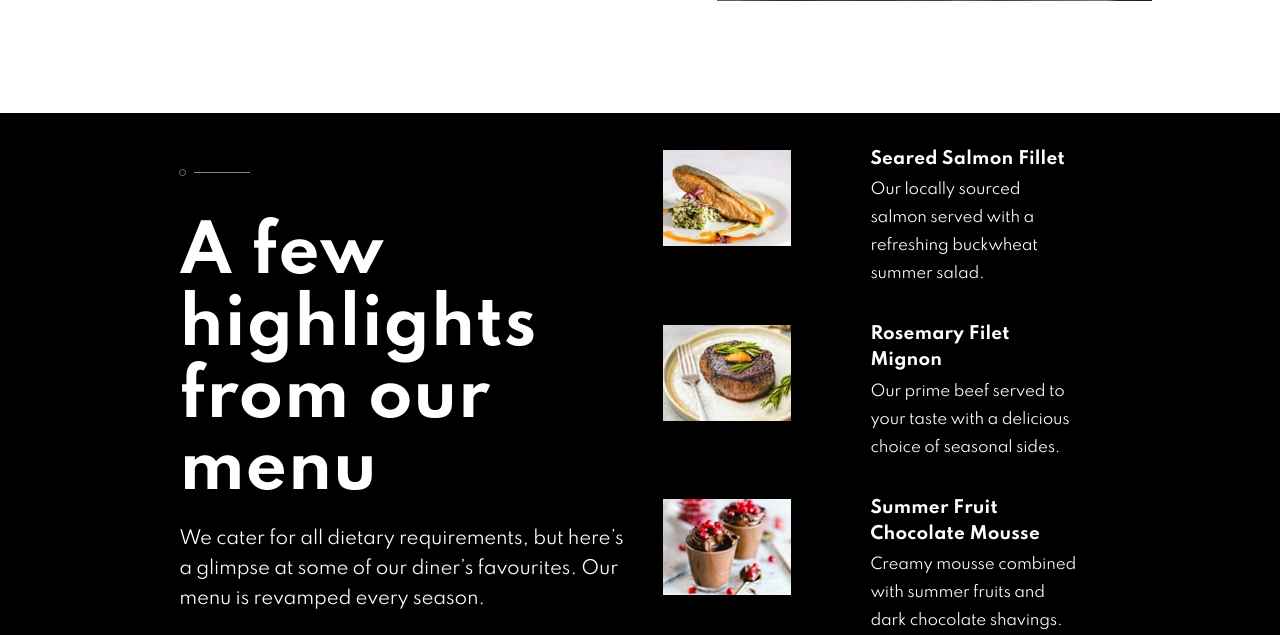
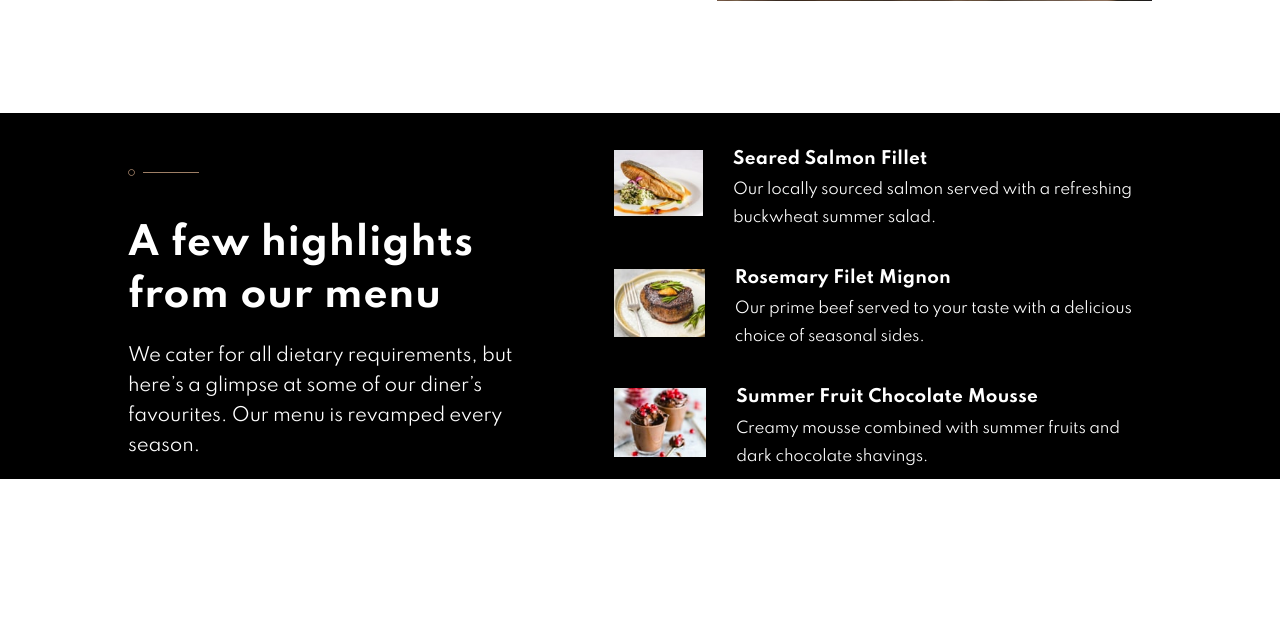
Before and after one commit to Testing-Sites/Dine, a PHP site: page / in a window 1280 px wide. Shown: the part 2023-2658 px from the top of the page. After the commit the page ends 2502 px from the top, so only its background shows below. Run offline with PHP 8.4, Linux system fonts and the light colour scheme.

Commit message:
added better responive design for highlights in large devices

```diff
--- a/css/styles.css
+++ b/css/styles.css
@@ -258,6 +258,11 @@ header {
   }
 
   /* higlights */
+  .highlights {
+    padding-top: 40px;
+    padding-bottom: 96px;
+  }
+
   .hl-txt-margin {
     margin: 0 0 0 0;
   }
@@ -275,12 +280,11 @@ header {
 
   .food-hl {
     display: flex;
-    justify-content: center;
+    justify-content: space-around;
   }
 
-  .img-hl,
   .txt-hl {
-    width: 45%;
+    padding-left: 30px;
   }
 
 }
@@ -342,21 +346,24 @@ header {
 
 }
 
+/* large devices => highlights */
+
 @media (min-width: 950px) {
 
     .highlights {
       display: flex;
       flex-direction: row;
-      justify-content: between;
+      justify-content: space-between;
 
       text-align: left;
     }
 
     .highlights-header {
-      max-width: 45%;
+      max-width: 42.5%;
     }
 
     .highlights-images {
-      max-width: 45%;
+      max-width: 52.5%;
     }
+
 }
--- a/index.html
+++ b/index.html
@@ -77,7 +77,7 @@
 
         <div class="highlights-header">
           <img class="line-break" src="img/line-break-icon.svg">
-          <h1 class="h1-bold">A few highlights from our menu</h1>
+          <h1 class="h1-bold h1-sml">A few highlights from our menu</h1>
           <p>We cater for all dietary requirements, but here’s a glimpse at some of our diner’s favourites. Our menu is revamped every season.</p>
         </div>
 
```
